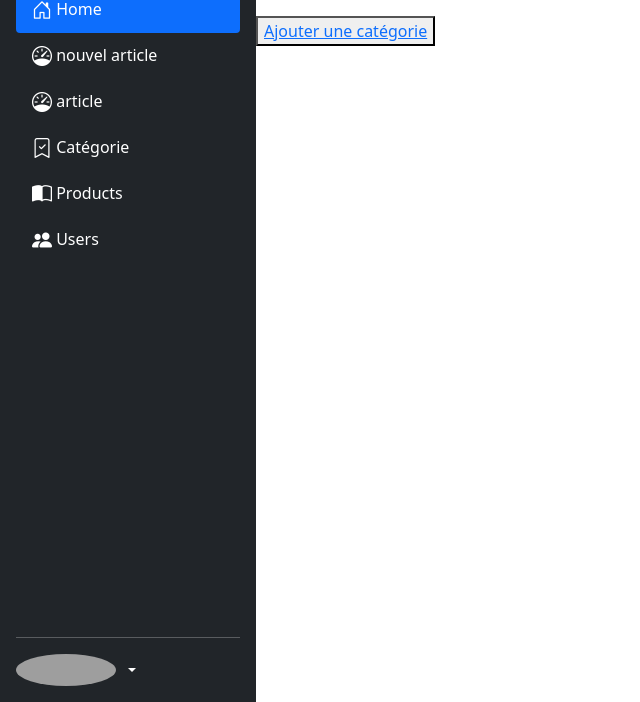
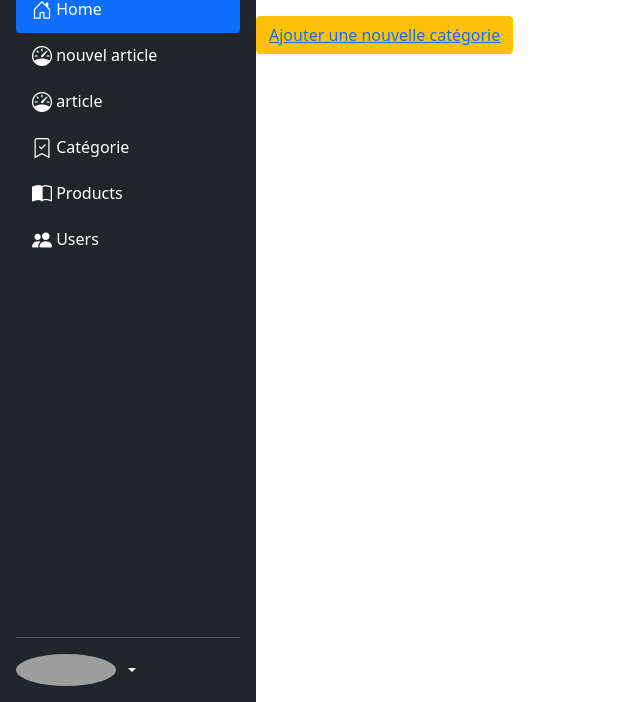
Before and after one commit to konomoha/demoBlog, a Symfony app: template templates/back_office/admin_categories.html.twig in a window 1280 px wide. Shown: the part 98-800 px from the top of the page, without its empty margins (0-640 px from the left). Run offline with Twig, Linux system fonts and the light colour scheme; the template is opened without the code that fills it, so the values that code supplies are empty; some libraries are stand-ins or nearby versions; grey boxes are pictures that could not be loaded.

Commit message:
mise à jour back-office 2

```diff
--- a/templates/back_office/admin_categories.html.twig
+++ b/templates/back_office/admin_categories.html.twig
@@ -44,5 +44,5 @@
 
     </table>
 
-    <button><a href="{{path('app_admin_categories_form')}}">Ajouter une catégorie</a></button>
+    <button class="btn btn-warning"><a href="{{path('app_admin_categories_form')}}">Ajouter une nouvelle catégorie</a></button>
 {% endblock %}
```
